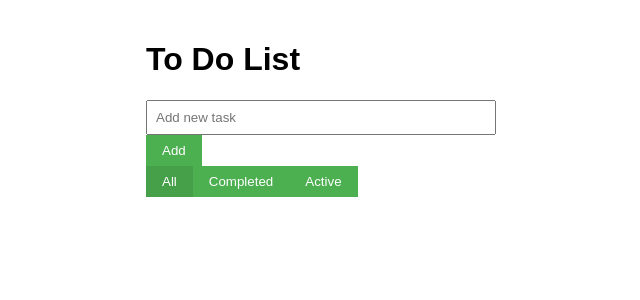
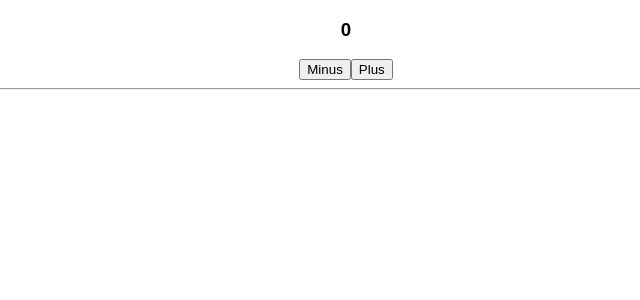
Before and after one commit to jkgrim/coding-challenges, a React (Create React App) app: page / in a window 1280 px wide. Shown: the top 300 px of the page, without its empty margins (294-934 px from the left). Built offline with nearby package versions, Linux system fonts and the light colour scheme.

Commit message:
removes todo list, adds counter coding challenge

```diff
--- a/src/App.css
+++ b/src/App.css
@@ -1,43 +1,16 @@
-.todo-app {
-  font-family: Arial, sans-serif;
-  max-width: 400px;
-  margin: 0 auto;
-  padding: 20px;
+.app {
+  font-family: sans-serif;
+  text-align: center;
 }
 
-input[type="text"] {
-  width: calc(100% - 70px);
-  padding: 8px;
-  margin-right: 10px;
+.move-me {
+  display: flex;
+  justify-content: center;
 }
 
-button {
-  padding: 8px 16px;
-  background-color: #4caf50;
-  color: white;
-  border: none;
-  cursor: pointer;
+.color {
+  height: 50px;
+  width: 100px;
+  margin-left: 43%;
+  margin-bottom: 10px;
 }
-
-button.active {
-  background-color: #45a049;
-}
-
-ul {
-  list-style-type: none;
-  padding: 0;
-}
-
-li {
-  margin: 8px 0;
-  display: flex;
-  align-items: center;
-}
-
-.completed span {
-  text-decoration: line-through;
-}
-
-.delete-button {
-  margin-left: 10px;
-}
--- a/src/App.js
+++ b/src/App.js
@@ -1,100 +1,13 @@
-import { useState, useEffect } from "react";
+import Counter from "./components/Counter";
+
 import "./App.css";
 
-const App = () => {
-  const [tasks, setTasks] = useState([]);
-  const [taskInput, setTaskInput] = useState("");
-  const [filter, setFilter] = useState("all");
-
-  useEffect(() => {
-    const storedTasks = JSON.parse(localStorage.getItem("tasks")) || [];
-    setTasks(storedTasks);
-  }, []);
-
-  useEffect(() => {
-    localStorage.setItem("tasks", JSON.stringify(tasks));
-  }, [tasks]);
-
-  const addTask = () => {
-    if (taskInput.trim() !== "") {
-      const newTask = { id: Date.now(), text: taskInput, completed: false };
-      setTasks([...tasks, newTask]);
-      setTaskInput("");
-    }
-  };
-
-  const toggleTaskCompletion = (taskId) => {
-    const updatedTasks = tasks.map((task) =>
-      task.id === taskId ? { ...task, completed: !task.completed } : task
-    );
-    setTasks(updatedTasks);
-  };
-
-  const deleteTask = (taskId) => {
-    const updatedTasks = tasks.filter((task) => task.id !== taskId);
-    setTasks(updatedTasks);
-  };
-
-  const filteredTasks = tasks.filter((task) => {
-    if (filter === "completed") {
-      return task.completed;
-    } else if (filter === "active") {
-      return !task.completed;
-    } else {
-      return true;
-    }
-  });
-
+function App() {
   return (
-    <div className="todo-app">
-      <h1>To Do List</h1>
-      <div className="input-container">
-        <input
-          type="text"
-          value={taskInput}
-          onChange={(e) => setTaskInput(e.target.value)}
-          placeholder="Add new task"
-        />
-
-        <button onClick={addTask}>Add</button>
-      </div>
-
-      <div className="filter-container">
-        <button
-          className={filter === "all" ? "active" : ""}
-          onClick={() => setFilter("all")}
-        >
-          All
-        </button>
-
-        <button
-          className={filter === "completed" ? "active" : ""}
-          onClick={() => setFilter("completed")}
-        >
-          Completed
-        </button>
-
-        <button
-          className={filter === "active" ? "active" : ""}
-          onClick={() => setFilter("active")}
-        >
-          Active
-        </button>
-      </div>
-
-      <ul>
-        {filteredTasks.map((task) => (
-          <li key={task.id} className={task.completed ? "completed" : ""}>
-            <span onClick={() => toggleTaskCompletion(task.id)}>
-              {task.text}
-            </span>
-
-            <button onClick={() => deleteTask(task.id)}>Delete</button>
-          </li>
-        ))}
-      </ul>
+    <div className="app">
+      <Counter />
     </div>
   );
-};
+}
 
 export default App;
--- /dev/null
+++ b/src/components/Counter.js
@@ -0,0 +1,23 @@
+import { useState } from "react";
+
+function Counter() {
+  const [prevCount, setCount] = useState(0);
+
+  return (
+    <div className="app">
+      <h3 className="count">{prevCount}</h3>
+      <button
+        onClick={() => setCount(prevCount > 0 ? prevCount - 1 : prevCount)}
+        className="minus"
+      >
+        Minus
+      </button>
+      <button onClick={() => setCount(prevCount + 1)} className="plus">
+        Plus
+      </button>
+      <hr />
+    </div>
+  );
+}
+
+export default Counter;
```
Also changed, not shown: src/components/Clock.js (added, +21 -0 lines).
